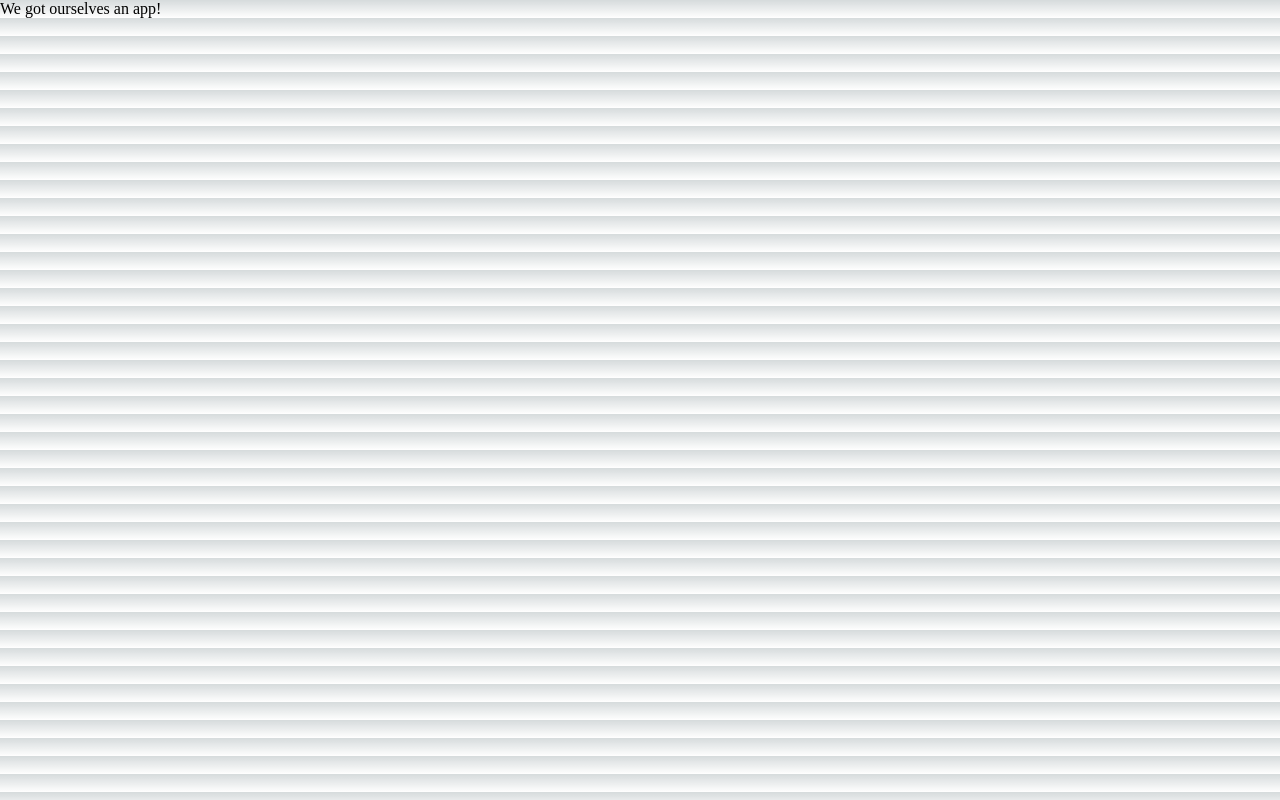
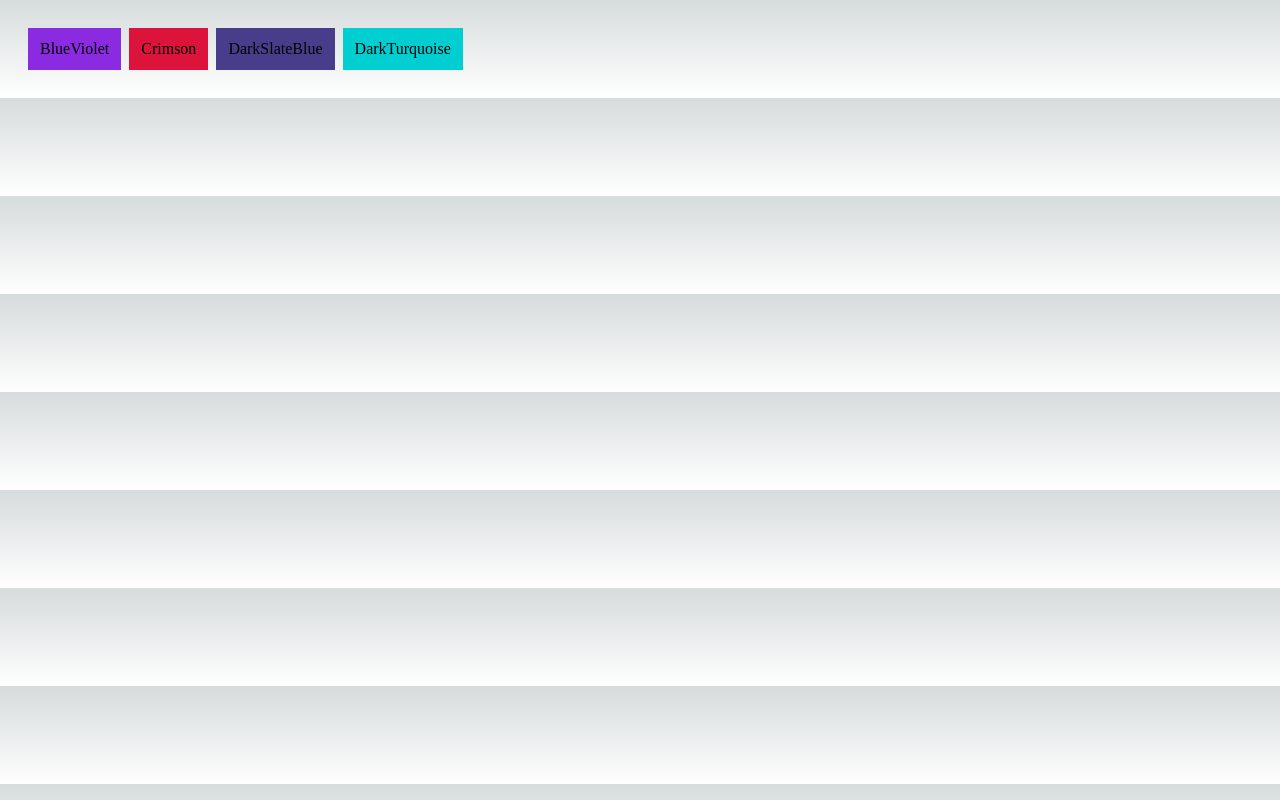
Before and after one commit to apethoud/kata, a Next.js app in the folder 001-favorite-colors/: page / in a window 1280 px wide. Built offline with nearby package versions, Linux system fonts and the light colour scheme.

Commit message:
feat(001:ColorChart): add basic color tiles

```diff
--- /dev/null
+++ b/001-favorite-colors/src/pages/components/ColorChart.js
@@ -0,0 +1,12 @@
+import ColorTile from "./ColorTile";
+
+export default function ColorChart() {
+  return (
+    <div style={{ display: "flex" }}>
+      <ColorTile color="BlueViolet" />
+      <ColorTile color="Crimson" />
+      <ColorTile color="DarkSlateBlue" />
+      <ColorTile color="DarkTurquoise" />
+    </div>
+  )
+}
--- /dev/null
+++ b/001-favorite-colors/src/pages/components/ColorTile.js
@@ -0,0 +1,7 @@
+export default function ColorTile({ color }) {
+  return (
+    <div style={{ background: color, padding: 12, margin: 4 }}>
+      <div>{color}</div>
+    </div>
+  )
+}
--- a/001-favorite-colors/src/pages/index.js
+++ b/001-favorite-colors/src/pages/index.js
@@ -1,7 +1,6 @@
 import Head from 'next/head'
-import Image from 'next/image'
 import { Inter } from 'next/font/google'
-import styles from '@/styles/Home.module.css'
+import ColorChart from './components/ColorChart'
 
 const inter = Inter({ subsets: ['latin'] })
 
@@ -14,8 +13,8 @@ export default function Home() {
         <meta name="viewport" content="width=device-width, initial-scale=1" />
         <link rel="icon" href="/favicon.ico" />
       </Head>
-      <main>
-        <div>We got ourselves an app!</div>
+      <main style={{ padding: 24 }}>
+        <ColorChart />
       </main>
     </>
   )
--- a/001-favorite-colors/src/styles/Home.module.css
+++ /dev/null
@@ -1,8 +0,0 @@
-.main {
-  display: flex;
-  flex-direction: column;
-  justify-content: space-between;
-  align-items: center;
-  padding: 6rem;
-  min-height: 100vh;
-}
```
